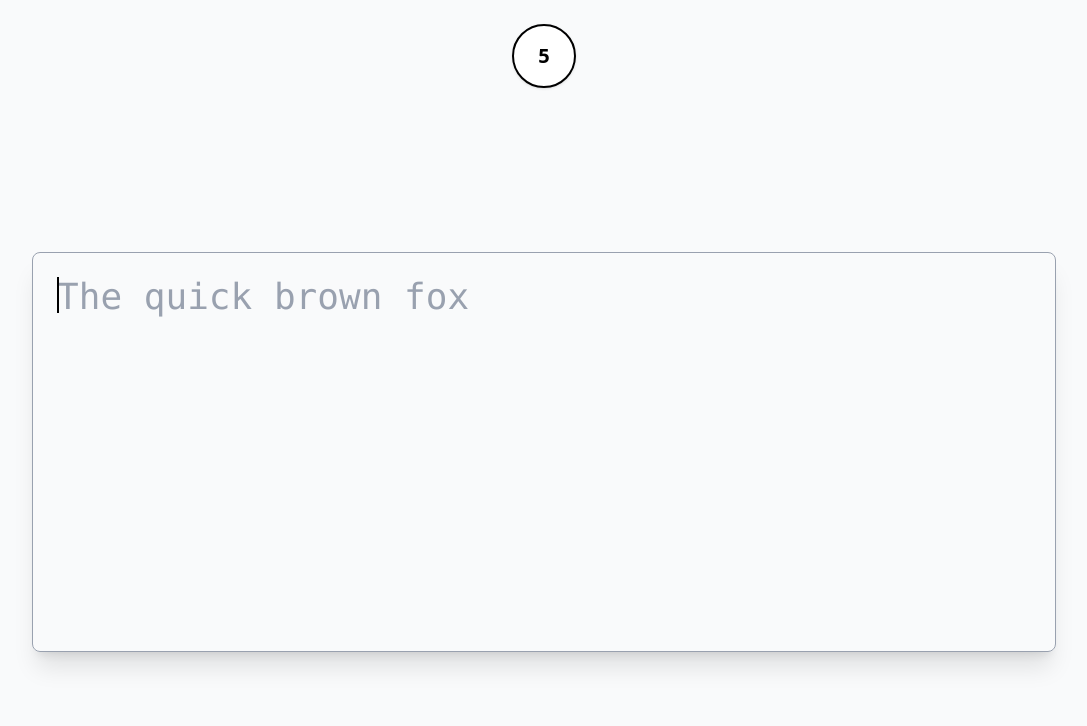
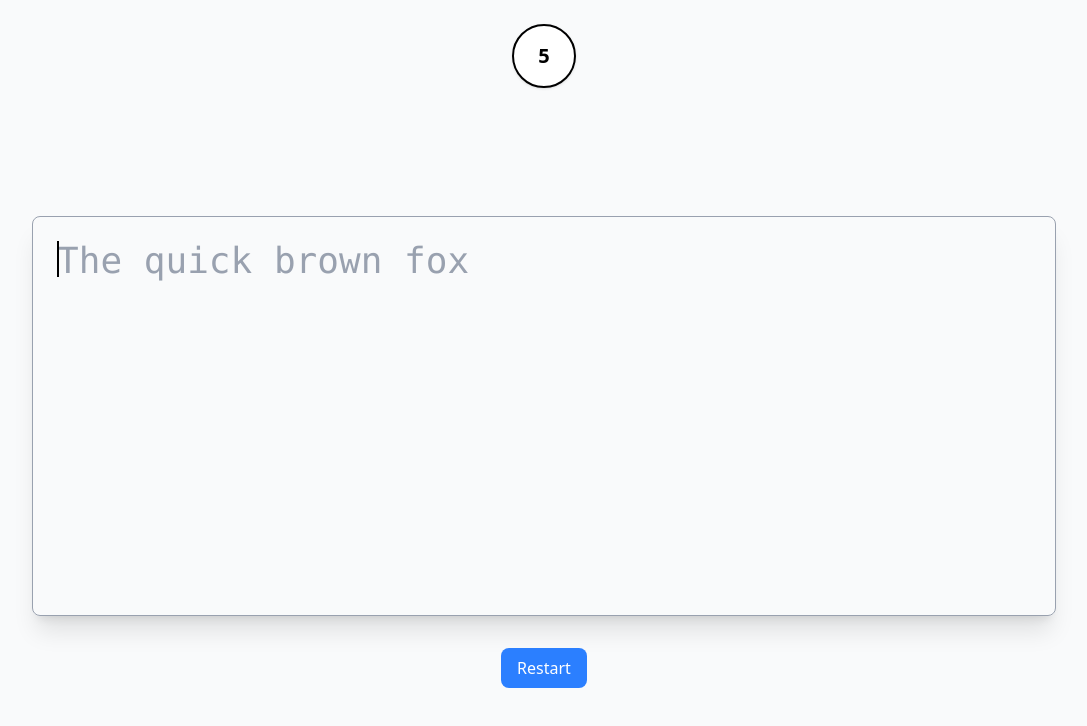
Before and after one commit to aneeshphatak3108/typingtest, a React (Vite) app: page / in a window 1280 px wide. Shown: the top 726 px of the page, without its empty margins (96-1183 px from the left). Built offline with nearby package versions, Linux system fonts and the light colour scheme.

Commit message:
added the restart button

```diff
--- a/src/App.jsx
+++ b/src/App.jsx
@@ -1,16 +1,28 @@
 import { useState } from 'react'
-import reactLogo from './assets/react.svg'
-import viteLogo from '/vite.svg'
 import TimerDisplay from './components/TimerDisplay'
 import TypingBox from './components/TypingBox'
 
 
 function App() {
   const [hasStarted, setHasStarted] = useState(false);
+  const [userInput, setUserInput] = useState("");//userInput is a word that we will be building character by character after each key press
   const [correct_char_count, set_correct_char_count] = useState(0);
   const [istimefinished, set_istimefinished] = useState(false);
-  //for debugging purposes
-  //console.log("Correct characters:", correct_char_count);
+  const [restartKey, setRestartKey] = useState(0);
+
+  //Restart Logic
+  const handleRestart = () => {
+    setHasStarted(false);
+    setUserInput("");
+    set_correct_char_count(0);
+    set_istimefinished(false);
+    setRestartKey(prev => prev+1);
+  }
+
+
+  const wrong_char_count = userInput.length - correct_char_count;
+  const accuracy = userInput.length === 0 ? 0 : ((correct_char_count / userInput.length) * 100).toFixed(2);
+
   return (
     <div className="min-h-screen bg-gray-50">
       {/* Timer at the top center */}
@@ -29,14 +41,26 @@ function App() {
     correct_char_count={correct_char_count}
     set_correct_char_count={set_correct_char_count}
     istimefinished={istimefinished}
+    userInput={userInput}
+    setUserInput={setUserInput}
+    restartKey={restartKey}
   />
 
   {/* WPM display */}
   {istimefinished && (
     <div className="text-2xl font-semibold bg-white p-4 rounded-lg shadow-lg">
-      WPM: {(correct_char_count / 5).toFixed(2)}
+      <div>WPM: {(correct_char_count / 5).toFixed(2)}</div>
+      <div>Accuracy: {accuracy}%</div>
+
     </div>
+  //restart button
   )}
+
+  <div>
+  <button onClick={handleRestart} className='mt-4 px-4 py-2 bg-blue-500 text-white rounded-lg hover:bg-blue-600'>
+    Restart
+  </button>
+  </div>
 </div>
 </div>
  );
--- a/src/components/TypingBox.jsx
+++ b/src/components/TypingBox.jsx
@@ -1,21 +1,24 @@
-import { useState, useEffect, useRef } from "react";
+import { useEffect, useRef } from "react";
 
 const TARGET_TEXT = "The quick brown fox";
 
-function TypingBox({ setHasStarted , correct_char_count, set_correct_char_count, istimefinished}) {
-  const [userInput, setUserInput] = useState("");//userInput is a word that we will be building character by character after each key press
+function TypingBox({ setHasStarted , correct_char_count, set_correct_char_count, istimefinished, userInput, setUserInput, restartKey}) {
+  //const [userInput, setUserInput] = useState("");//userInput is a word that we will be building character by character after each key press
   const inputRef = useRef(null);
-
-
   useEffect(() => {
     inputRef.current?.focus(); // focus on load
   }, []);
 
   useEffect(() => {
+    //for textbox to stop listening to keyboard pushdowns after time is finished
     if (istimefinished) {
       inputRef.current?.blur();
     }
-  }, [istimefinished])
+    //for the restart button
+    if (!istimefinished) {
+      inputRef.current?.focus();
+    }
+  }, [istimefinished, restartKey])
 
 
   /*questions to be asked on the optimisation latesr*/
--- a/src/hooks/useTimer.js
+++ b/src/hooks/useTimer.js
@@ -27,5 +27,4 @@ function useTimer(start = false, duration = 60, onFinish = () => {}) {
 
   return timeleft;
 }
-
 export default useTimer;
```
Also changed, not shown: src/main.jsx (line endings or trailing spaces).
